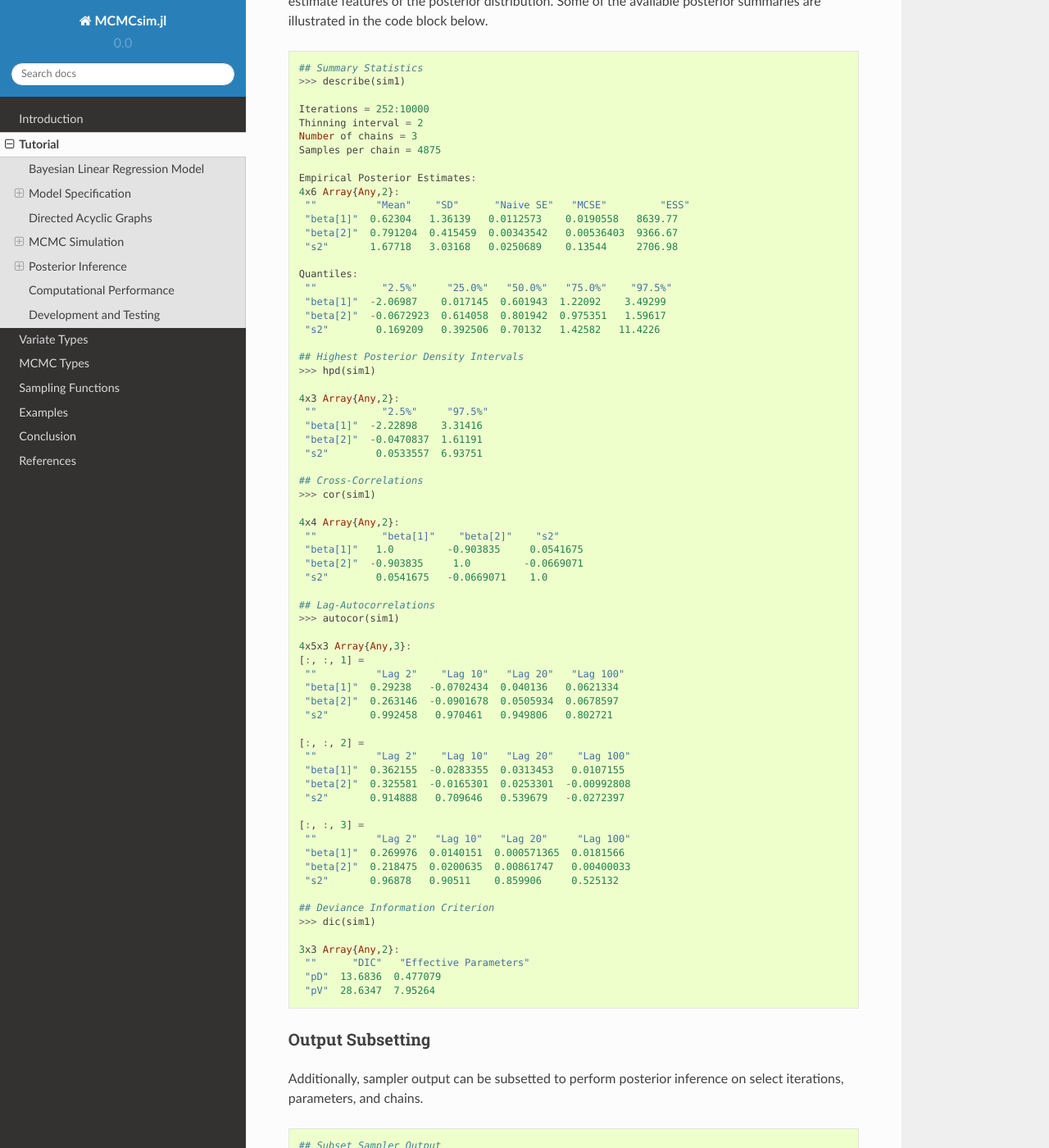
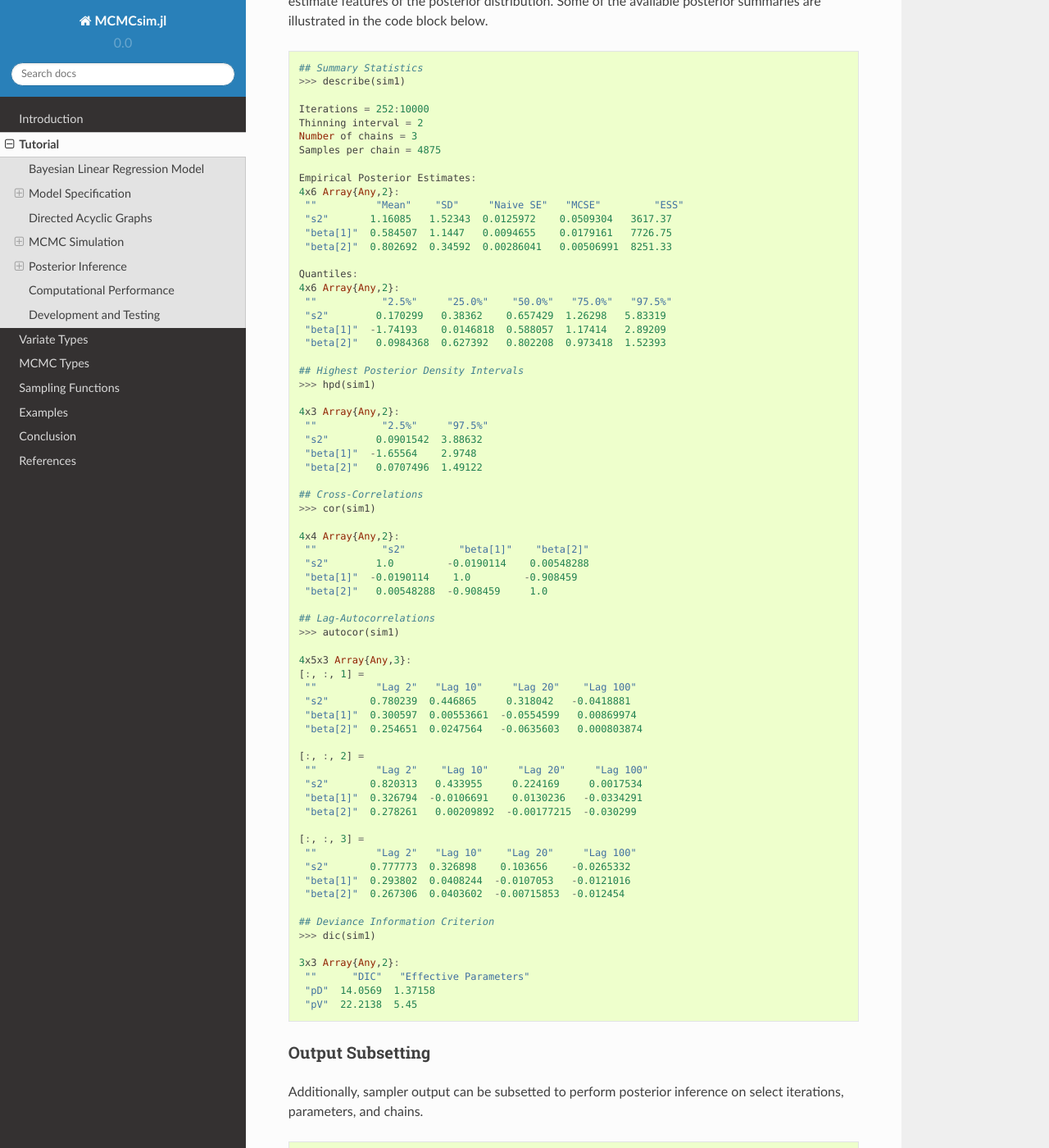
Before and after one commit to brian-j-smith/Mamba.jl, a Sphinx documentation site: the page built from doc/tutorial.rst, in a window 1280 px wide and 1400 px high, scrolled down 7850 px. Shown: the whole window at 82% size. Built offline with Sphinx 7.4.7 and the Read the Docs theme 2.0.0, drawn with Linux system fonts in a browser that asks for light colours; formulas are drawn with MathJax 3; cross-references to code outside the pages are shown as plain code; some of the changed text lies outside the part shown.

Commit message:
Use wider window for slice sampling and update sampled results.

```diff
--- a/doc/tutorial.rst
+++ b/doc/tutorial.rst
@@ -266,15 +266,15 @@ The DAG representation of an ``MCMCModel`` can be printed out at the command-lin
 	>>> print(graph2dot(model))
 
 	digraph MCMCModel {
+	  "mu" [shape="diamond", fillcolor="gray85", style="filled"];
+	    "mu" -> "y";
+	  "xmat" [shape="box", fillcolor="gray85", style="filled"];
+	    "xmat" -> "mu";
 	  "beta" [shape="ellipse"];
-	  	"beta" -> "mu";
-	  "mu" [fillcolor="gray85", shape="diamond", style="filled"];
-	  	"mu" -> "y";
-	  "xmat" [fillcolor="gray85", shape="box", style="filled"];
-	  	"xmat" -> "mu";
+	    "beta" -> "mu";
 	  "s2" [shape="ellipse"];
-	  	"s2" -> "y";
-	  "y" [fillcolor="gray85", shape="ellipse", style="filled"];
+	    "s2" -> "y";
+	  "y" [shape="ellipse", fillcolor="gray85", style="filled"];
 	}
 
 	>>> graph2dot(model, "lineDAG.dot")
@@ -387,64 +387,65 @@ Once convergence has been assessed, sample statistics may be computed on the MCM
 
 	Empirical Posterior Estimates:
 	4x6 Array{Any,2}:
-	 ""          "Mean"    "SD"      "Naive SE"   "MCSE"         "ESS"
-	 "beta[1]"  0.62304   1.36139   0.0112573    0.0190558   8639.77
-	 "beta[2]"  0.791204  0.415459  0.00343542   0.00536403  9366.67
-	 "s2"       1.67718   3.03168   0.0250689    0.13544     2706.98
+	 ""          "Mean"    "SD"     "Naive SE"   "MCSE"         "ESS"
+	 "s2"       1.16085   1.52343  0.0125972    0.0509304   3617.37
+	 "beta[1]"  0.584507  1.1447   0.0094655    0.0179161   7726.75
+	 "beta[2]"  0.802692  0.34592  0.00286041   0.00506991  8251.33
 
 	Quantiles:
-	 ""           "2.5%"     "25.0%"   "50.0%"   "75.0%"    "97.5%"
-	 "beta[1]"  -2.06987    0.017145  0.601943  1.22092    3.49299
-	 "beta[2]"  -0.0672923  0.614058  0.801942  0.975351   1.59617
-	 "s2"        0.169209   0.392506  0.70132   1.42582   11.4226
+	4x6 Array{Any,2}:
+	 ""           "2.5%"     "25.0%"    "50.0%"   "75.0%"   "97.5%"
+	 "s2"        0.170299   0.38362    0.657429  1.26298   5.83319
+	 "beta[1]"  -1.74193    0.0146818  0.588057  1.17414   2.89209
+	 "beta[2]"   0.0984368  0.627392   0.802208  0.973418  1.52393
 
 	## Highest Posterior Density Intervals
 	>>> hpd(sim1)
 
 	4x3 Array{Any,2}:
 	 ""           "2.5%"     "97.5%"
-	 "beta[1]"  -2.22898    3.31416
-	 "beta[2]"  -0.0470837  1.61191
-	 "s2"        0.0533557  6.93751
+	 "s2"        0.0901542  3.88632
+	 "beta[1]"  -1.65564    2.9748
+	 "beta[2]"   0.0707496  1.49122
 
 	## Cross-Correlations
 	>>> cor(sim1)
 
 	4x4 Array{Any,2}:
-	 ""           "beta[1]"    "beta[2]"    "s2"
-	 "beta[1]"   1.0         -0.903835     0.0541675
-	 "beta[2]"  -0.903835     1.0         -0.0669071
-	 "s2"        0.0541675   -0.0669071    1.0
+	 ""           "s2"         "beta[1]"    "beta[2]"
+	 "s2"        1.0         -0.0190114    0.00548288
+	 "beta[1]"  -0.0190114    1.0         -0.908459
+	 "beta[2]"   0.00548288  -0.908459     1.0
 
 	## Lag-Autocorrelations
 	>>> autocor(sim1)
 
 	4x5x3 Array{Any,3}:
 	[:, :, 1] =
-	 ""          "Lag 2"    "Lag 10"   "Lag 20"   "Lag 100"
-	 "beta[1]"  0.29238   -0.0702434  0.040136   0.0621334
-	 "beta[2]"  0.263146  -0.0901678  0.0505934  0.0678597
-	 "s2"       0.992458   0.970461   0.949806   0.802721
+	 ""          "Lag 2"   "Lag 10"     "Lag 20"    "Lag 100"
+	 "s2"       0.780239  0.446865     0.318042   -0.0418881
+	 "beta[1]"  0.300597  0.00553661  -0.0554599   0.00869974
+	 "beta[2]"  0.254651  0.0247564   -0.0635603   0.000803874
 
 	[:, :, 2] =
-	 ""          "Lag 2"    "Lag 10"   "Lag 20"    "Lag 100"
-	 "beta[1]"  0.362155  -0.0283355  0.0313453   0.0107155
-	 "beta[2]"  0.325581  -0.0165301  0.0253301  -0.00992808
-	 "s2"       0.914888   0.709646   0.539679   -0.0272397
+	 ""          "Lag 2"    "Lag 10"     "Lag 20"     "Lag 100"
+	 "s2"       0.820313   0.433955     0.224169     0.0017534
+	 "beta[1]"  0.326794  -0.0106691    0.0130236   -0.0334291
+	 "beta[2]"  0.278261   0.00209892  -0.00177215  -0.030299
 
 	[:, :, 3] =
-	 ""          "Lag 2"   "Lag 10"   "Lag 20"     "Lag 100"
-	 "beta[1]"  0.269976  0.0140151  0.000571365  0.0181566
-	 "beta[2]"  0.218475  0.0200635  0.00861747   0.00400033
-	 "s2"       0.96878   0.90511    0.859906     0.525132
+	 ""          "Lag 2"   "Lag 10"    "Lag 20"     "Lag 100"
+	 "s2"       0.777773  0.326898    0.103656    -0.0265332
+	 "beta[1]"  0.293802  0.0408244  -0.0107053   -0.0121016
+	 "beta[2]"  0.267306  0.0403602  -0.00715853  -0.012454
 
 	## Deviance Information Criterion
 	>>> dic(sim1)
 
 	3x3 Array{Any,2}:
 	 ""      "DIC"   "Effective Parameters"
-	 "pD"  13.6836  0.477079
-	 "pV"  28.6347  7.95264
+	 "pD"  14.0569  1.37158
+	 "pV"  22.2138  5.45
 
 
 Output Subsetting
@@ -465,14 +466,14 @@ Additionally, sampler output can be subsetted to perform posterior inference on
 	Empirical Posterior Estimates:
 	3x6 Array{Any,2}:
 	 ""          "Mean"    "SD"      "Naive SE"   "MCSE"         "ESS"
-	 "beta[1]"  0.668175  1.34189   0.0173194    0.0308641   3368.58
-	 "beta[2]"  0.779001  0.402028  0.00518886   0.00882264  3530.55
+	 "beta[1]"  0.600888  1.11773   0.0144262    0.029911    2895.28
+	 "beta[2]"  0.799814  0.337275  0.00435312   0.00828297  3154.88
 
 	Quantiles:
-	3x6 Array{Any,2}
+	3x6 Array{Any,2}:
 	 ""           "2.5%"    "25.0%"    "50.0%"   "75.0%"   "97.5%"
-	 "beta[1]"  -1.94608   0.0228286  0.601943  1.29243   3.74592
-	 "beta[2]"  -0.128758  0.598377   0.800894  0.976567  1.55979
+	 "beta[1]"  -1.65357   0.0248331  0.609293  1.19681   2.87551
+	 "beta[2]"   0.097539  0.626108   0.79722   0.970727  1.48108
 
 
 .. _section-Line-Plotting:
@@ -484,12 +485,11 @@ Summary plots can be created using the ``plot`` function and written to files us
 
 .. code-block:: julia
 
-	## Default plot is a summary plot (includes trace plots and density plots)
+	## Default summary plot (trace and density plots)
 	p = plot(sim1)
 
 	## Write plot to file
 	draw(p, filename="summaryplot.svg")
-
 
 .. figure:: tutorial/summaryplot.svg
 	:align: center
```
Also changed, not shown: other parts of doc/tutorial.rst (+6 -5 lines), doc/tutorial/autocormeanplot.svg, doc/tutorial/summaryplot.svg, 1 other file.
